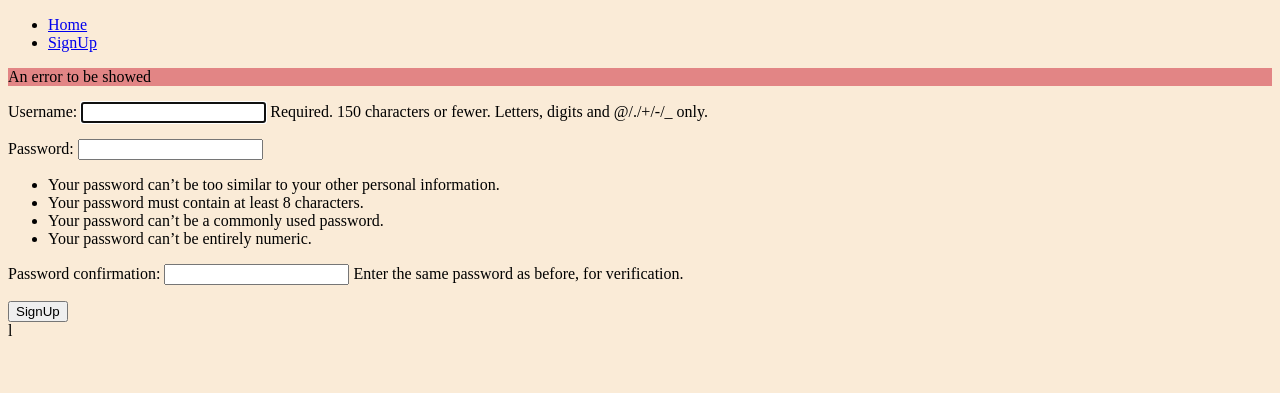
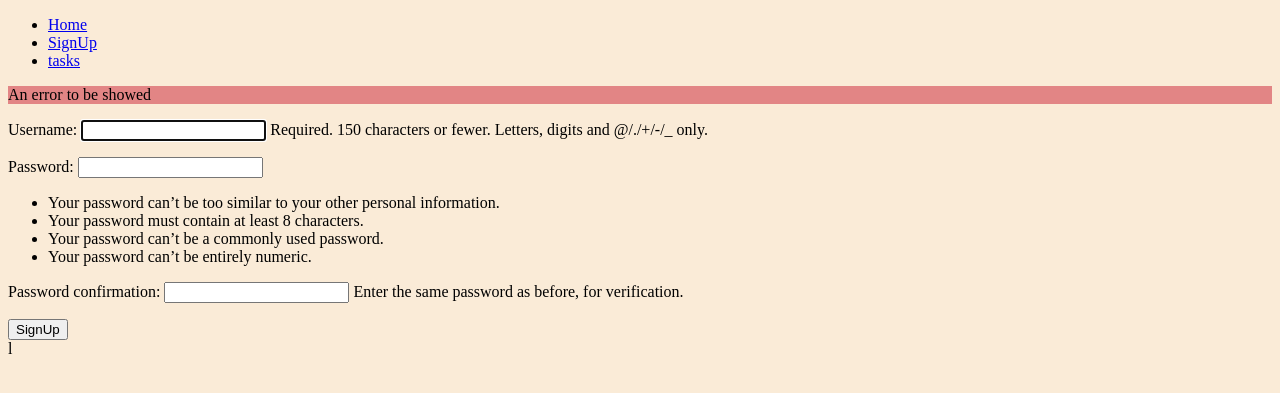
Before and after one commit to mariogarcia-ar/django-crud, a Django app: page /signup/ in a window 1280 px wide. Shown: the top 393 px of the page. Run offline with Django 4.2, Linux system fonts and the light colour scheme.

Commit message:
add tasks list

```diff
--- a/task/templates/layout/base.html
+++ b/task/templates/layout/base.html
@@ -12,6 +12,7 @@
     <ul>
         <li><a href="{% url 'home' %}">Home</a></li>
         <li><a href="{% url 'signup' %}">SignUp</a></li>
+        <li><a href="{% url 'tasks' %}">tasks</a></li>
     </ul>
 </nav>
     {% block content %}
--- a/task/urls.py
+++ b/task/urls.py
@@ -4,4 +4,5 @@
 urlpatterns = [
     path("", views.home , name="home"),
     path("signup/", views.signup , name="signup"),
+    path("tasks/", views.tasks , name="tasks"),
 ]
--- a/task/views.py
+++ b/task/views.py
@@ -2,12 +2,20 @@
 # from . import forms
 from django.contrib.auth.forms import UserCreationForm
 from django.contrib.auth.models import User
+from . import models
 
 # Create your views here.
 def home(request):
     return render(request, "home.html",{
         # "form": UserCreationForm()
     })
+
+def tasks(request):
+    tasks = models.Task.objects.all()
+    return render(request, "tasks.html",{
+        "tasks": tasks
+    })
+
 
 def signup(request):
     if request.method == "POST":
```
Also changed, not shown: task/templates/tasks.html (added, +10 -0 lines).
